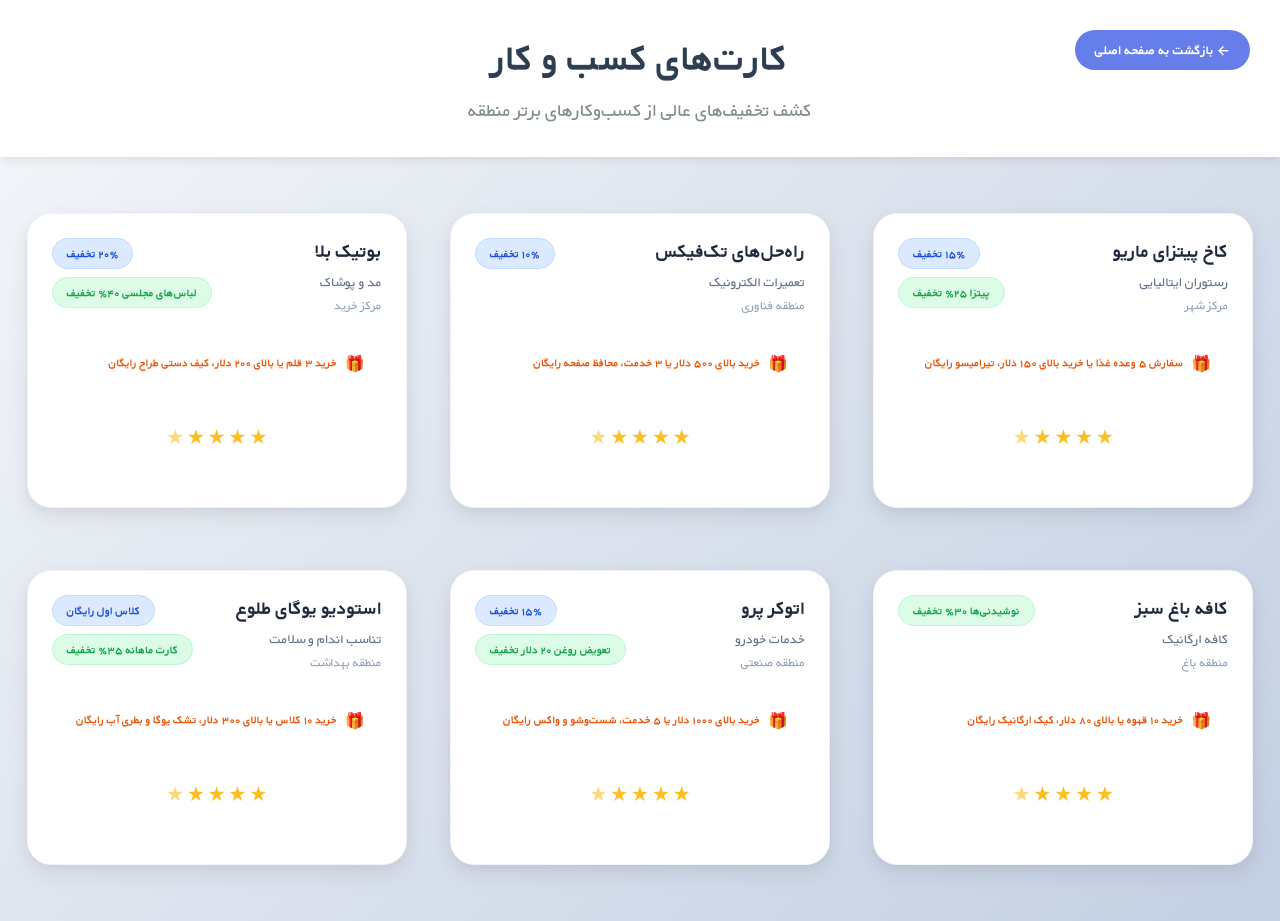
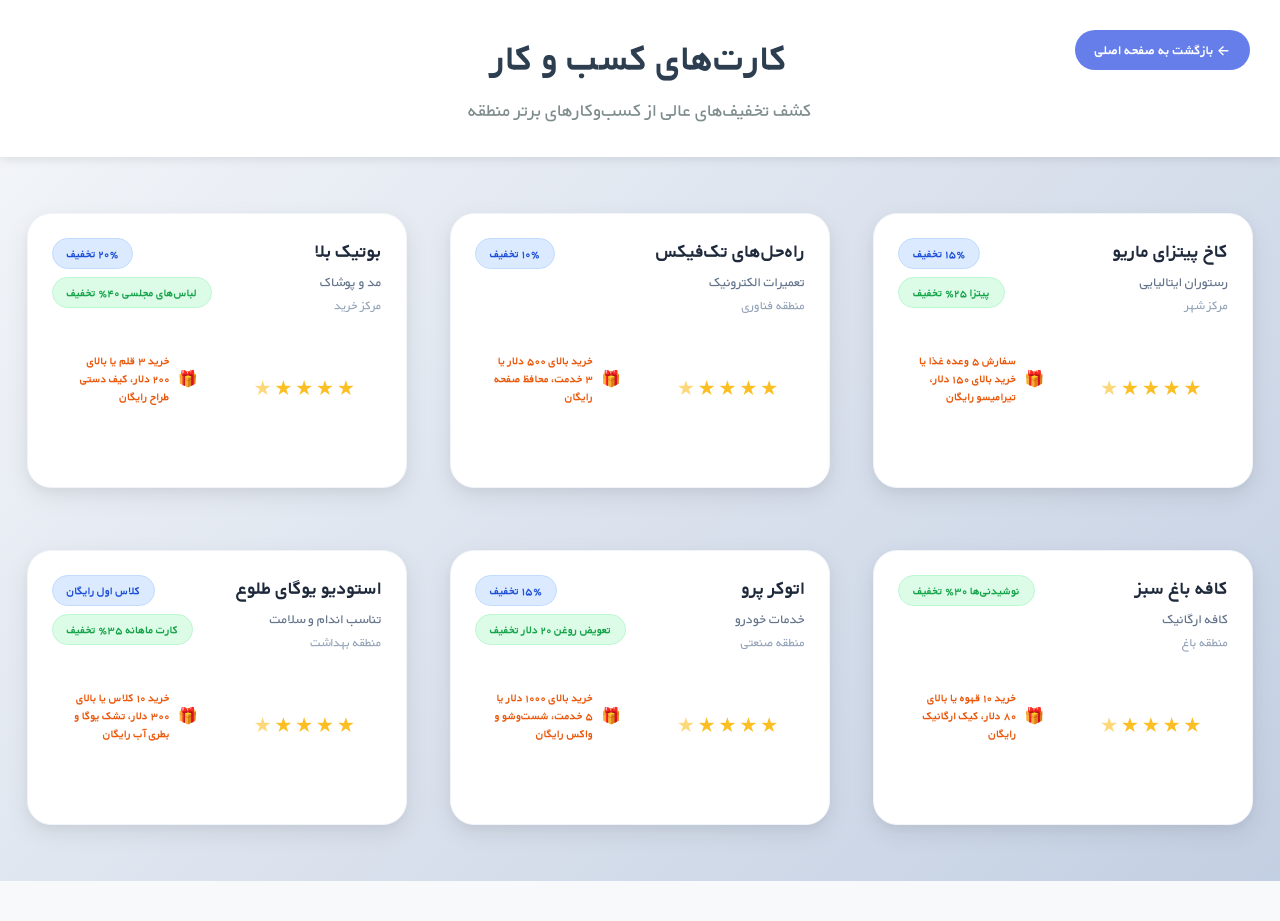
Before and after one commit to rajabpour4097/faydo-portfolios, a React (Create React App) app: page /business-cards in a window 1280 px wide. After the commit the page ends 881 px from the top, so only its background shows below. Built offline with nearby package versions, Linux system fonts and the light colour scheme.

Commit message:
change business card style

```diff
--- a/src/components/BusinessCard.css
+++ b/src/components/BusinessCard.css
@@ -88,21 +88,30 @@
   border: 1px solid #bbf7d0;
 }
 
+/* Offer and Rating Container */
+.offer-rating-container {
+  display: flex;
+  gap: 12px;
+  margin-bottom: 20px;
+  align-items: stretch;
+}
+
 /* Conditional Offer */
 .conditional-offer {
-  background: #ffff;
+  background: #ffffff;
   border-radius: 16px;
   padding: 16px;
-  margin-bottom: 20px;
-  border: 1px solid #ffff;
+  border: 1px solid #e5e7eb;
   display: flex;
   align-items: center;
   gap: 8px;
+  flex: 1;
 }
 
 .discount-icon {
   font-size: 18px;
   flex-shrink: 0;
+  color: #3b82f6;
 }
 
 .offer-text {
@@ -179,12 +188,13 @@
 .rating-section {
   display: flex;
   align-items: center;
-  justify-content: space-between;
-  margin: 20px 0;
-  padding: 0;
-  background: transparent;
-  border: none;
-  border-radius: 0;
+  justify-content: center;
+  gap: 8px;
+  padding: 16px;
+  background: #ffffff;
+  border-radius: 16px;
+  border: 1px solid #e5e7eb;
+  flex: 1;
 }
 
 .rating-value-new {
@@ -378,6 +388,7 @@
 
 .conditional-offer .discount-icon {
   font-size: 16px;
+  color: #3b82f6;
 }
 
 .conditional-offer p {
@@ -531,6 +542,11 @@
   .category-location {
     width: 100%;
   }
+
+  .offer-rating-container {
+    flex-direction: column;
+    gap: 12px;
+  }
 }
 
 @media (max-width: 480px) {
@@ -550,6 +566,11 @@
   .vip-stars {
     align-self: flex-start;
   }
+
+  .offer-rating-container {
+    flex-direction: column;
+    gap: 8px;
+  }
 }
 
 /* Animation for card entrance */
--- a/src/components/BusinessCard.tsx
+++ b/src/components/BusinessCard.tsx
@@ -89,16 +89,19 @@ const BusinessCard: React.FC<BusinessCardProps> = ({
         </div>
       </div>
 
-      {/* Conditional Offer */}
-      <div className="conditional-offer">
-        <span className="discount-icon">🎁</span>
-        <span className="offer-text">{conditionalOffer}</span>
-      </div>
+      {/* Offer and Rating Container */}
+      <div className="offer-rating-container">
+        {/* Rating Section */}
+        <div className="rating-section">
+          <div className="stars-new">
+            {renderStars(rating)}
+          </div>
+        </div>
 
-      {/* Rating Section */}
-      <div className="rating-section">
-        <div className="stars-new">
-          {renderStars(rating)}
+        {/* Conditional Offer */}
+        <div className="conditional-offer">
+          <span className="discount-icon">🎁</span>
+          <span className="offer-text">{conditionalOffer}</span>
         </div>
       </div>
 
--- a/src/components/MultiStepForm.tsx
+++ b/src/components/MultiStepForm.tsx
@@ -250,7 +250,7 @@ const MultiStepForm: React.FC = () => {
               <div className="vip-frame">
                 <div className="frame-header">
                   <span className="star">⭐</span>
-                  <h3>پایه</h3>
+                  <h3>VIP</h3>
                 </div>
                 <div className="features-list">
                   <label className="checkbox-label">
@@ -284,7 +284,7 @@ const MultiStepForm: React.FC = () => {
               <div className="vip-frame">
                 <div className="frame-header">
                   <span className="stars">⭐⭐</span>
-                  <h3>نقره‌ای</h3>
+                  <h3>+VIP</h3>
                 </div>
                 <div className="features-list">
                   <label className="checkbox-label">
```
